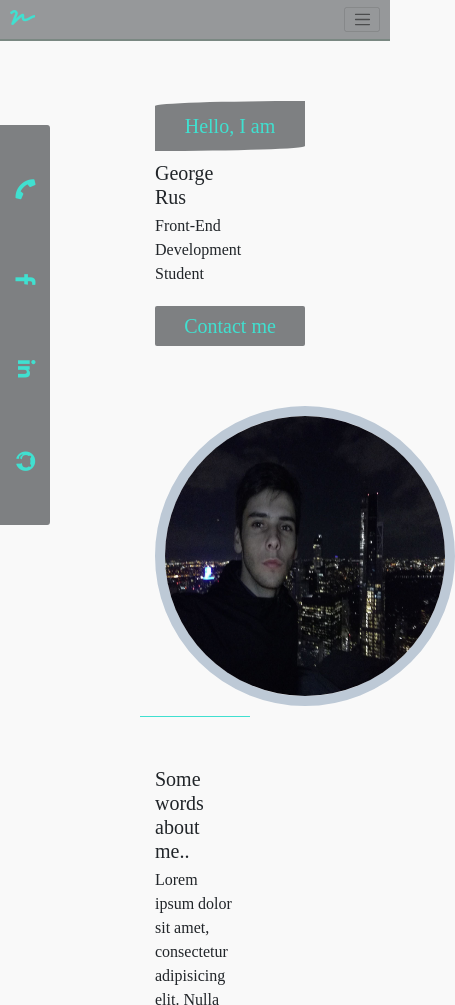
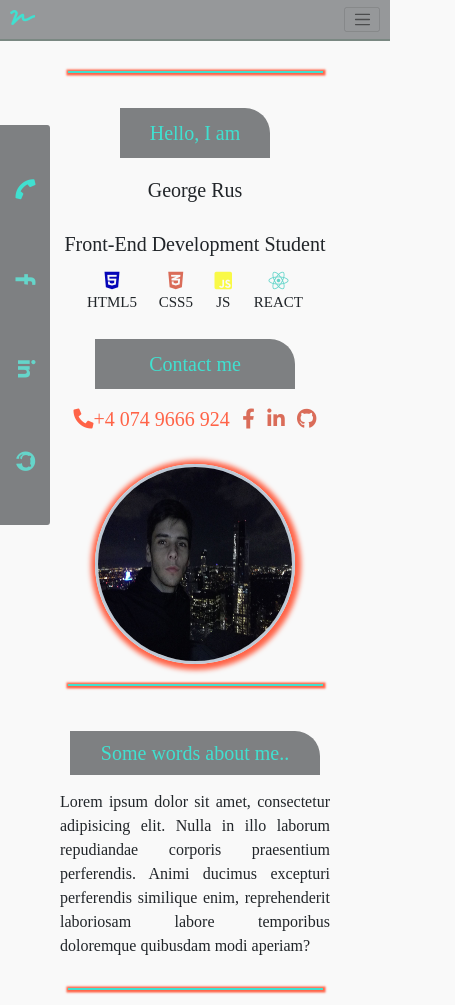
Before and after one commit to GeorgeRus/MyCV, a plain HTML site: page index.html in a window 390 px wide. Shown: the top 1005 px of the page, 455 px wide, since content can reach past the window. Drawn offline with nearby package versions, Linux system fonts and the light colour scheme; a web font is replaced by a local one.

Commit message:
I have added media queries

```diff
--- a/css/style.css
+++ b/css/style.css
@@ -19,12 +19,13 @@ a:hover{
 }
 
 .CONTAINER{
-    position: relative;
+    /* position: relative; */
     width: 100%;
     display: flex;
     flex-direction: column;
 }
 
+/*navbar*/
 .navbar{
     background-color: rgba(126, 128, 130, 0.8)!important;
     border-bottom: 2px solid rgba(80, 112, 92, 0.4);
@@ -54,6 +55,7 @@ a:hover{
     transition: width .3s;
 }
 
+/*main content*/
 .presentation{
     width: 100%;
 }
@@ -94,21 +96,30 @@ a:hover{
 }
 
 .photo img{
-    width: 300px;
-    height: 300px;
+    width: 350px;
+    height: 350px;
     margin-bottom: 1rem;
-    border: 10px solid #BDC9D6;
+    box-shadow: 1px 1px 5px 5px tomato;
+    border: 3px solid #BDC9D6;
     border-radius: 50%;
     transition: 3s;
 }
 
 .photo img:hover{
-    transform: scale(1.1);
+    transform: scale(1.05);
 }
 
 .about-me{
-    margin: 5rem 14rem;
-    border-bottom: 1px solid turquoise;
+    margin: 2rem 20rem;
+    padding-bottom: 1rem;
+}
+
+.my-datas h2{
+    margin: 1.5rem 0rem;
+}
+
+.my-datas p{
+    text-align: justify;
 }
 
 .my-datas{
@@ -149,14 +160,54 @@ a:hover{
 
 .message{
     width: 15rem;
-    margin: 1rem 0rem;
+    margin: 0.5rem 0rem;
     font-size: 2rem;
     background-color: #7E8082;
     color: turquoise;
     text-align: center;
     padding: 1rem;
-    border-top-left-radius: 100% 0.5rem;
-    border-bottom-right-radius: 100% 0.5rem;
+    border-top-right-radius: 2.5rem;
+}
+
+.front-end-subjects{
+    width: 60%;
+}
+
+.front-end-item{
+    font-size: 5rem;
+    display: flex;
+    flex-direction: column;
+    align-items: center;
+    justify-content: center;
+}
+
+.front-end-item p{
+    font-size: 2rem;
+}
+
+.fa-html5{
+    color: blue;
+}
+
+.fa-css3-alt{
+    color: tomato;
+}
+
+.fa-js-square{
+    color: yellow;
+}
+
+.fa-react{
+    color: turquoise;
+}
+
+.fab{
+    filter: grayscale(0.3);
+}
+
+.front-end-item:hover{
+    transform: scale(1.2);
+    filter: brightness(1);
 }
 
 .generic-button{
@@ -170,13 +221,16 @@ a:hover{
     border-radius: 2px;
 }
 
-.contacts-hidden{
-    visibility: hidden;
+.generic-button:hover{
+    box-shadow: 1px 1px 2px 2px turquoise;
+}
+
+.message-for-contacts{
+    width: 20rem;
 }
 
 .contact{
     height: 5rem;
-    visibility: hidden;
 }
 
 .contact span a{
@@ -200,6 +254,21 @@ a:hover{
     transition: color 2s;
 }
 
+.message-about-me{
+    width: 25rem;
+}
+
+.upper-border-shadow{
+    margin-bottom: 3rem;
+}
+.border-shadow{
+    width: 97%;
+    height: 2px;
+    margin-top: 1rem;
+    background-color: turquoise;
+    box-shadow: 0.5px 0.5px 2px 2px tomato;
+}
+
 /*interests*/
 .interest{
     text-align: center;
@@ -208,8 +277,8 @@ a:hover{
 }
 
 /*panels*/
-.panels{
-    width: 80%;
+.panels-interest{
+    width: 75%;
     min-height: 75vh;
     margin: 5rem;
     box-shadow: 5px 5px 10px 10px #E9E7E6;;
@@ -265,11 +334,12 @@ a:hover{
     align-items: center;
     flex-grow: 1;
     transition: transform 0.5s;
+    color: tomato;
 }
 
 .panel p:first-child{
     transform: translateY(-100%);
-    color: tomato;
+    color: turquoise;
 }
 
 .panel.open-active p:first-child{
@@ -277,7 +347,7 @@ a:hover{
 }
 .panel p:last-child{
     transform: translateY(100%);
-    color: tomato;
+    color: turquoise;
 }
 
 .panel.open-active p:last-child{
@@ -289,11 +359,12 @@ a:hover{
     font-size: 5rem;
 }
 
-.go-to-top-button{
-    align-self: center;
-    margin-bottom: 5rem;
-}
+/* .panel span{
+    background-color: #7E8082;
+    text-shadow: 1px 1px 2px 2px solid tomato;
+} */
 
+/*contacts, side bar*/
 .follow-side-bar{
     width: 40rem;
     height: 5rem;
@@ -326,19 +397,163 @@ a:hover{
     background-color:blanchedalmond;
 }
 
+/*go to top button*/
+.go-to-top-button{
+    align-self: center;
+    margin-bottom: 5rem;
+}
+
 /*footer*/
 .footer-items{
-    height: 5rem;
+    height: auto;
     margin: 0rem;
     background-color: rgba(126, 128, 130, 0.8)!important;
     border-top: 2px solid rgba(80, 112, 92, 0.4)
 }
 
 .footer-items a{
-    padding: 2rem;
+    font-size: 2rem;
+    padding: 1rem 4rem;
     color: turquoise;
 }
 
 .footer-items a:visited{
     color: turquoise;
 }
+
+/*media queries*/
+@media only screen and (max-width: 1200px){
+    .front-end-subjects{
+        width: 80%;
+    }
+
+    .front-end-item{
+        font-size: 2rem;
+    }
+
+    .front-end-item p{
+        font-size: 1.5rem;
+    }
+}
+
+@media only screen and (max-width: 992px){
+    .about-me{
+        margin: 2rem 6rem;
+        padding-bottom: 1rem;
+        text-align: center!important;
+    }
+
+    .contact{
+        width: 100%;
+    }
+
+    .photo img{
+        width: 250px;
+        height: 250px;
+    }
+
+    .my-datas{
+        display: flex;
+        flex-direction: column;
+        justify-content: center;
+        align-items: flex-start;
+    }
+
+    .my-datas p{
+        text-align: justify;
+    }
+}
+
+@media only screen and (max-width: 768px) {
+    .nav-link:hover::after {
+        width: 10%;
+        transition: width .3s;
+        margin: auto;
+    }
+
+    .about-me{
+        margin: 2rem 4.5rem;
+        padding-bottom: 1rem;
+        text-align: center!important;
+    }
+
+    .about-me .photo{
+        text-align: center!important;
+    }
+
+    .my-datas{
+        display: flex;
+        flex-direction: column;
+        justify-content: center;
+        align-items: center;
+    }
+
+    .my-datas .contact{
+        margin-bottom: 2rem;
+    }
+
+    .my-datas p{
+        text-align: justify;
+        margin-bottom: 2rem;
+    }
+
+    .photo img{
+        width: 200px;
+        height: 200px;
+    }
+
+    .front-end-subjects{
+        width: 80%;
+    }
+
+    .contact{
+        width: 90%;
+    }
+
+    .interest{
+        font-size: 2rem;
+    }
+
+    .panels-interest{
+        min-height: 35vh;
+        display: flex;
+        flex-direction: column;
+    }
+
+    .panel p{
+        font-size: 1.5rem;
+    }
+
+    .panel p:first-child{
+        transform: translateX(-100%);
+        color: turquoise;
+    }
+
+    .panel.open-active p:first-child{
+        transform: translateX(0);
+    }
+    .panel p:last-child{
+        transform: translateX(100%);
+        color: turquoise;
+    }
+
+    .panel.open-active p:last-child{
+        transform: translateX(0);
+    }
+
+    .border-shadow{
+        width: 85%;
+    }
+}
+
+@media only screen and (max-width: 600px){
+    .nav-link:hover::after {
+        width: 15%;
+        transition: width .3s;
+        margin: auto;
+    }
+
+    .contact{
+        width: 90%;
+    }
+}
--- a/index.html
+++ b/index.html
@@ -5,6 +5,7 @@
     <meta name="viewport" content="width=device-width, initial-scale=1.0">
     <meta http-equiv="X-UA-Compatible" content="ie=edge">
     <title>My CV</title>
+    <link rel="icon" href="" type="logo">
     <link rel="stylesheet" href="css/normalize.css">
     <link rel="stylesheet" href="css/font-awesome/css/all.css">
     <!-- Latest compiled and minified CSS -->
@@ -39,53 +40,70 @@
         <section>
             <div class="presentation">
                 <div class="about-me row d-flex justify-content-around align-items-center">
-                    <div class="my-datas col-md-6">
-                        <div>
+                    <div class="border-shadow upper-border-shadow"></div>
+                    <div class="my-datas  col-md-6">
                             <div class="message">Hello, I am</div>
                             <h2>George Rus</h2>
-                            <p>Front-End Development Student</p>
-                            <button class="contacts generic-button">Contact me</button> <!--aici la click va fi afisat linkedin0ul, nr de tel, restul-->
+                            <h2>Front-End Development Student</h2>
+                            <div class="front-end-subjects d-flex justify-content-between">
+                                <div class="front-end-item">
+                                    <i class="fab fa-html5"></i>
+                                    <p>HTML5</p>
+                                </div>
+                                <div class="front-end-item">
+                                    <i class="fab fa-css3-alt"></i>
+                                    <p>CSS5</p>
+                                </div>
+                                <div class="front-end-item">
+                                    <i class="fab fa-js-square"></i>
+                                    <p>JS</p>
+                                </div>
+                                <div class="front-end-item">
+                                    <i class="fab fa-react"></i>
+                                    <p>REACT</p>
+                                </div>
+                            </div>
+                            <div class="message message-for-contacts">Contact me</div>
                             <div class="contact d-flex justify-content-between align-items-center">
                                 <span><a href="#"><i class="fas fa-phone-alt"></i>+4 074 9666 924</a></span>
                                 <span><a href="https://www.facebook.com/geo.rus.5"><i class="fab fa-facebook-f"></i></a></span>
                                 <span><a href="https://www.linkedin.com/in/george-rus-9060b1156/"><i class="fab fa-linkedin-in"></i></a></span>
                                 <span><a href="https://github.com/GeorgeRus"><i class="fab fa-github"></i></a></span>
                             </div>
-                        </div>
                     </div>
                     <div class="photo col-md-6 text-right">
-                        <img src="/imagini/1.jpg" alt="my-photo">
+                        <img src="/imagini/my-photo-first-page.jpg" alt="my-photo">
                     </div>
+                    <div class="border-shadow"></div>
                 </div>
                 <div class="about-me row d-flex justify-content-around align-items-center">
-                    <div class="my-datas col-md-6">
-                        <div>
-                            <h2>Some words about me..</h2>
+                    <div class="my-datas my-datas-translate-bottom col-md-12">
+                            <h2 class="message message-about-me">Some words about me..</h2>
                             <p>Lorem ipsum dolor sit amet, consectetur adipisicing elit. Nulla in illo laborum repudiandae corporis praesentium perferendis. Animi ducimus excepturi perferendis similique enim, reprehenderit laboriosam labore temporibus doloremque quibusdam modi aperiam?</p>
-                        </div>
                     </div>
-                    <div class="photo col-md-6 text-right">
+                    <!-- <div class="photo col-md-6 text-right">
                         <img src="/imagini/programming-img.jpg" alt="my-photo">
-                    </div>
+                    </div> -->
+                    <div class="border-shadow"></div>
                 </div>
             </div>
         </section>
 
         <div class="interest"></div>
-        <section class="panels">
+        <section class="panels-interest">
                 <div class="panel panel1">
                     <p>Front-End</p>
-                    <p>Web Development</p>
+                    <p><span>Web Development</span></p>
                     <p>Back-end</p>
                 </div>
                 <div class="panel panel2">
                     <p>Web</p>
-                    <p>Design</p>
+                    <p><span>Design</span></p>
                     <p>Mechanical</p>
                 </div>
                 <div class="panel panel3">
                     <p>3D Modelling</p>
-                    <p>Mechanical Engineering</p>
+                    <p><span>Mechanical Engineering</span></p>
                     <p>Design</p>
                 </div>
         </section>
@@ -100,7 +118,7 @@
         </div>
 
         <footer>
-            <div class="footer-items row d-flex justify-content-center">
+            <div class="footer-items row d-flex justify-content-center align-items-center">
                 <a href="https://www.facebook.com/geo.rus.5"><i class="fab fa-facebook-f"></i></a>
                 <a href="https://www.linkedin.com/in/george-rus-9060b1156/"><i class="fab fa-linkedin-in"></i></a>
                 <a href="https://github.com/GeorgeRus"><i class="fab fa-github"></i></a>
--- a/javascript/index.js
+++ b/javascript/index.js
@@ -1,11 +1,14 @@
 //show contacts
-const showContacts = document.getElementsByClassName("contacts")[0];
-const contacts = document.getElementsByClassName("contact")[0];
-console.log(contacts);
-showContacts.addEventListener("click", () => {
-    contacts.style.visibility = "visible";
-});
-
+// const showContacts = document.getElementsByClassName("contacts")[0];
+// const contactItems = document.getElementsByClassName("contact")[0];
+// console.log(contactItems);
+// showContacts.addEventListener("click", () => {
+//     if(contactItems.style.display = "none"){
+//         console.log(true);
+//     }else{
+//         console.log(false);
+//     }
+// });
 
 //type effect
 const interest = document.getElementsByClassName("interest")[0];
```
Also changed, not shown: css/contact.css (+41 -5 lines), css/cv.css (+16 -0 lines), javascript/contact.js (+8 -12 lines), pagini/contact.html (+3 -3 lines), pagini/cv.html (+1 -1 lines), pagini/personal.html (+1 -1 lines), imagini/my-photo-first-page.jpg (renamed from imagini/1.jpg).
